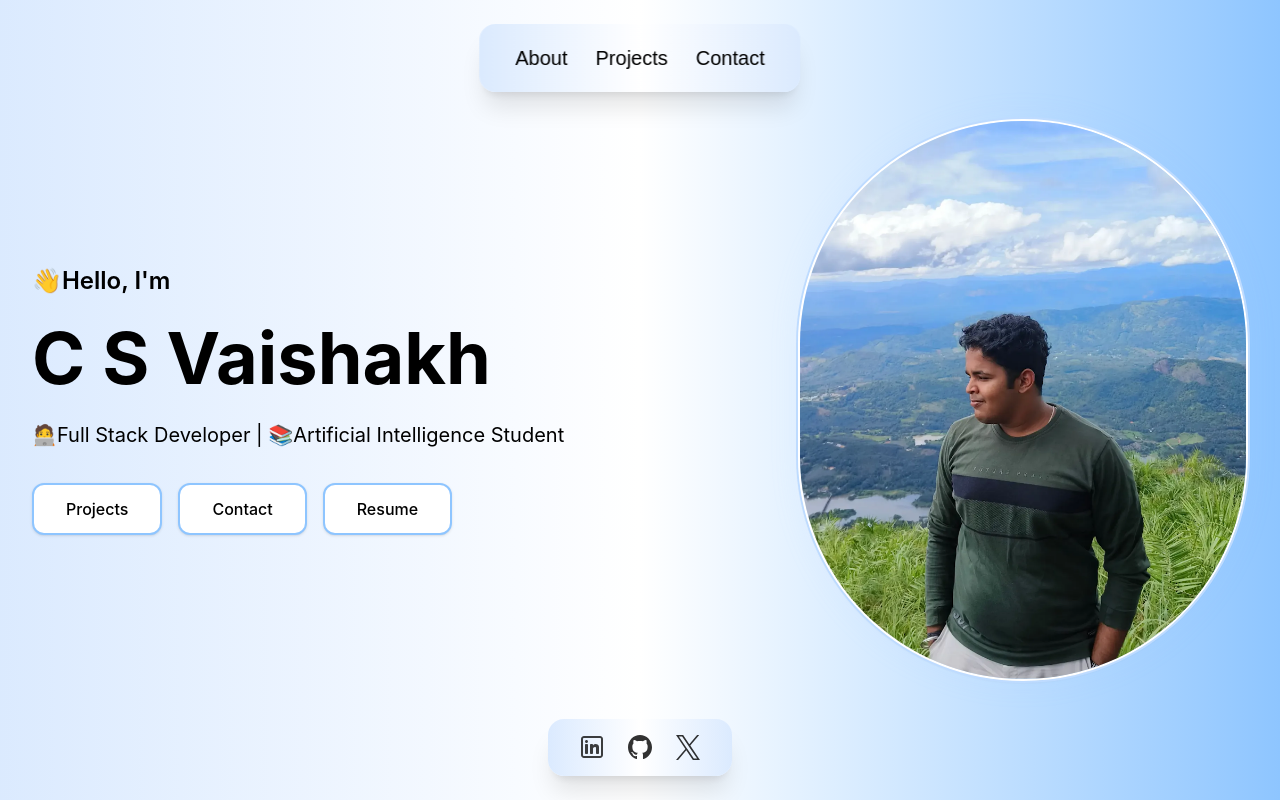
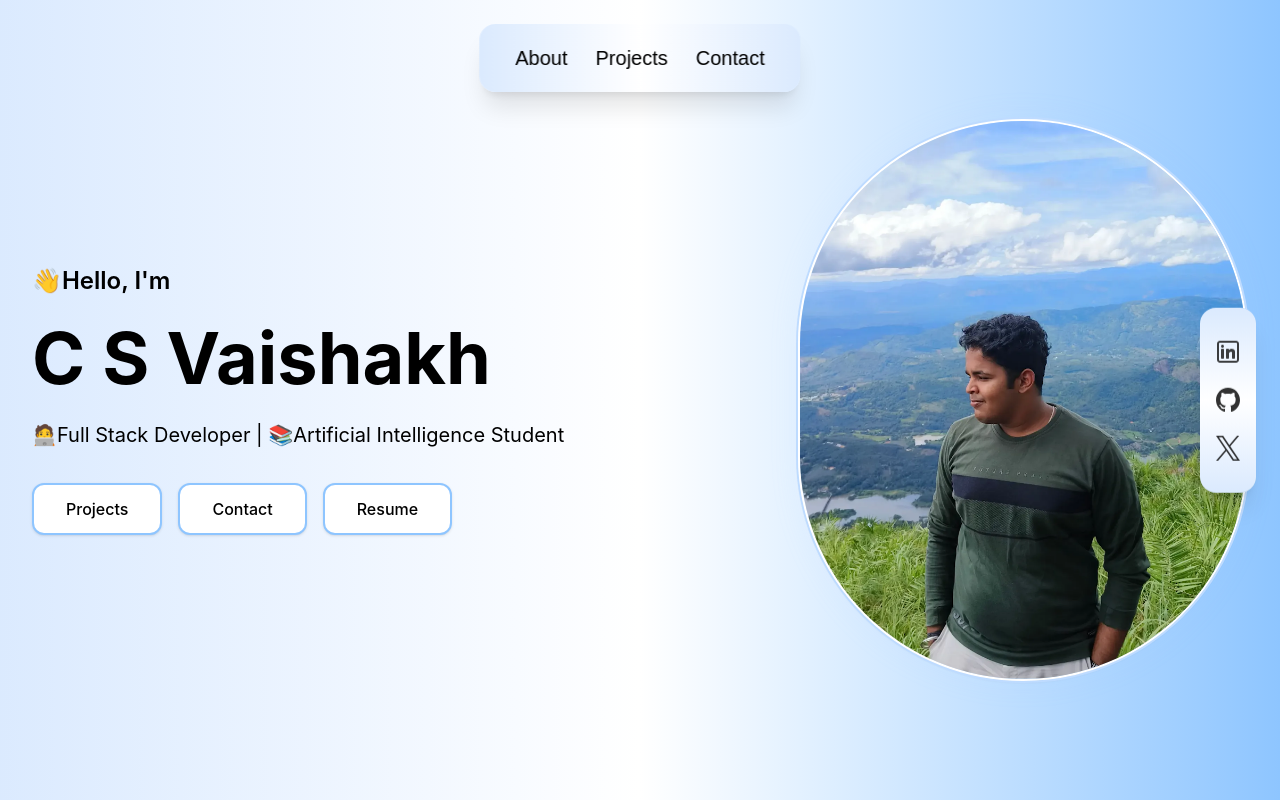
Before and after one commit to CSVaishakh/Portfolio, a Next.js app: page / in a window 1280 px wide. Shown: the top 800 px of the page. Built offline with nearby package versions, Linux system fonts and the light colour scheme.

Commit message:
updated the layout of the landing page

```diff
--- a/app/layout.tsx
+++ b/app/layout.tsx
@@ -1,5 +1,5 @@
 import Header from "@/components/header";
-import Footer from "@/components/footer";
+import Footer from "@/components/rightSidebar";
 import './globals.css';
 
 export default function RootLayout({children,}: Readonly<{children: React.ReactNode;}>) {
--- a/app/page.tsx
+++ b/app/page.tsx
@@ -2,18 +2,18 @@ import Banner from "@/components/banner";
 import About from "@/components/about";
 import Skills from "@/components/skills";
 import Contact from "@/components/contact";
-import Header from "@/components/header";
-import Footer from "@/components/footer";
+import LeftSidebar from "@/components/header";
+import RightSidebar from "@/components/rightSidebar";
 
 export default function Home() {
   return (
     <section>
-      <section id="header"><Header/></section>
+      <section id="leftbar"><LeftSidebar/></section>
       <section id="banner"><Banner/></section>
       <section id="about"><About/></section>
       <section id="skills"><Skills/></section>
       <section id="contact"><Contact/></section>
-      <section id="footer"><Footer/></section>
+      <section id="rightbar"><RightSidebar/></section>
     </section>
   );
 }
--- a/components/header.tsx
+++ b/components/header.tsx
@@ -1,5 +1,4 @@
 import Link from "next/link";
-import Image from "next/image";
 import React from "react";
 
 const Header: React.FC = () => {
--- a/components/footer.tsx
+++ b/components/rightSidebar.tsx
@@ -2,9 +2,9 @@ import Link from "next/link";
 import Image from "next/image";
 import React from "react";
 
-const Footer: React.FC = () => {
+const RightSidebar: React.FC = () => {
     return(
-        <section className="fixed bottom-6 left-1/2 transform -translate-x-1/2 z-50 flex gap-6 bg-gradient-to-r from-blue-100 via-white to-blue-100 backdrop-blur-md rounded-2xl shadow-xl px-8 py-4 animate-float-bar">
+        <section className="fixed top-1/2 right-6 transform -translate-y-1/2 z-50 flex flex-col gap-6 bg-gradient-to-b from-blue-100 via-white to-blue-100 backdrop-blur-md rounded-2xl shadow-xl px-4 py-8 animate-float-bar">
             <Link href={'https://www.linkedin.com/in/csvaishakh/'}><Image src={'/linkedin.svg'} alt={'LinkedIn'} width={24} height={24} className="opacity-80 hover:opacity-100 transition"/></Link>
             <Link href={'https://github.com/CSVaishakh'}><Image src={'/github.svg'} alt={'GitHub'} width={24} height={24} className="opacity-80 hover:opacity-100 transition"/></Link>
             <Link href={'https://x.com/vaishakh_CS'}><Image src={'/x.svg'} alt={'X'} width={24} height={24} className="opacity-80 hover:opacity-100 transition"/></Link>
@@ -12,4 +12,4 @@ const Footer: React.FC = () => {
     )
 }
 
-export default Footer;
+export default RightSidebar;
```
